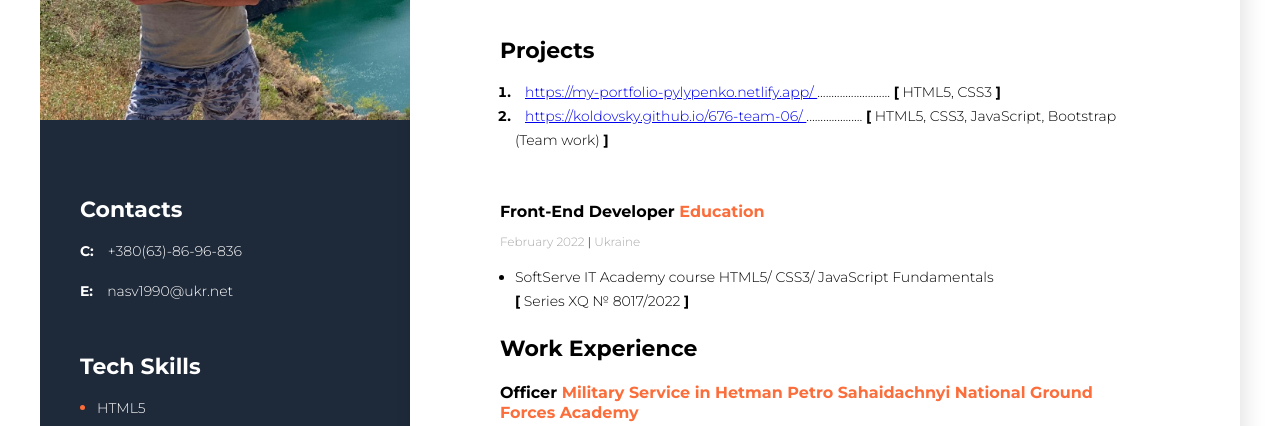
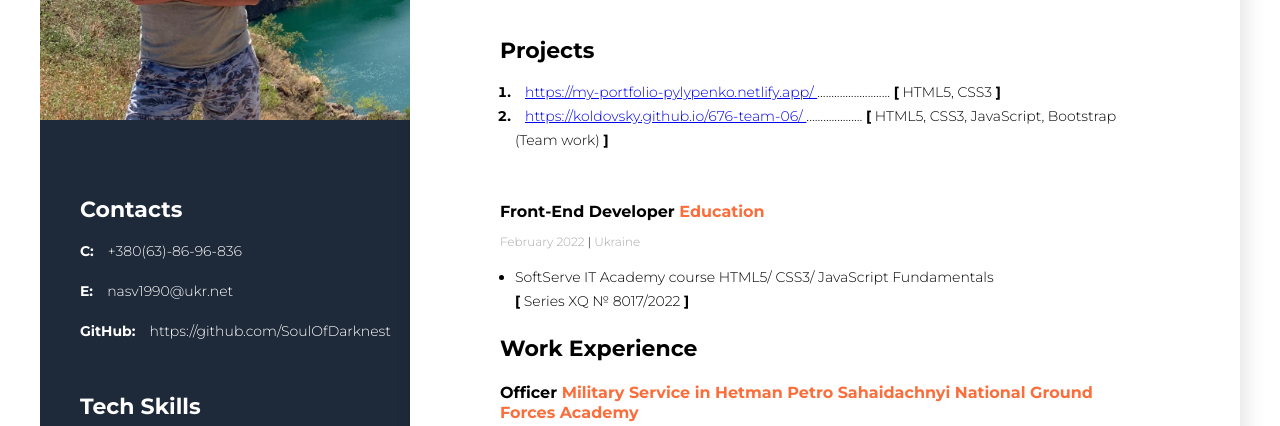
Before and after one commit to SoulOfDarknes/Resume, a plain HTML site: page index.html in a window 1280 px wide. Shown: the part 298-724 px from the top of the page. Drawn offline with Linux system fonts and the light colour scheme.

Commit message:
Update index.html

```diff
--- a/index.html
+++ b/index.html
@@ -152,6 +152,10 @@
 						<span class="contact-type">E:</span>
 						<a href="mailto:nasv1990@ukr.net" class="contact-link">nasv1990@ukr.net</a>
 					</p>
+					<p>
+						<span class="contact-type">GitHub:</span>
+						<a href="https://github.com/SoulOfDarknes" class="contact-link" target="_blank">https://github.com/SoulOfDarknest</a>
+					</p>
 				</div>
 			</div>
 			<!-- Tech Skills -->
```
